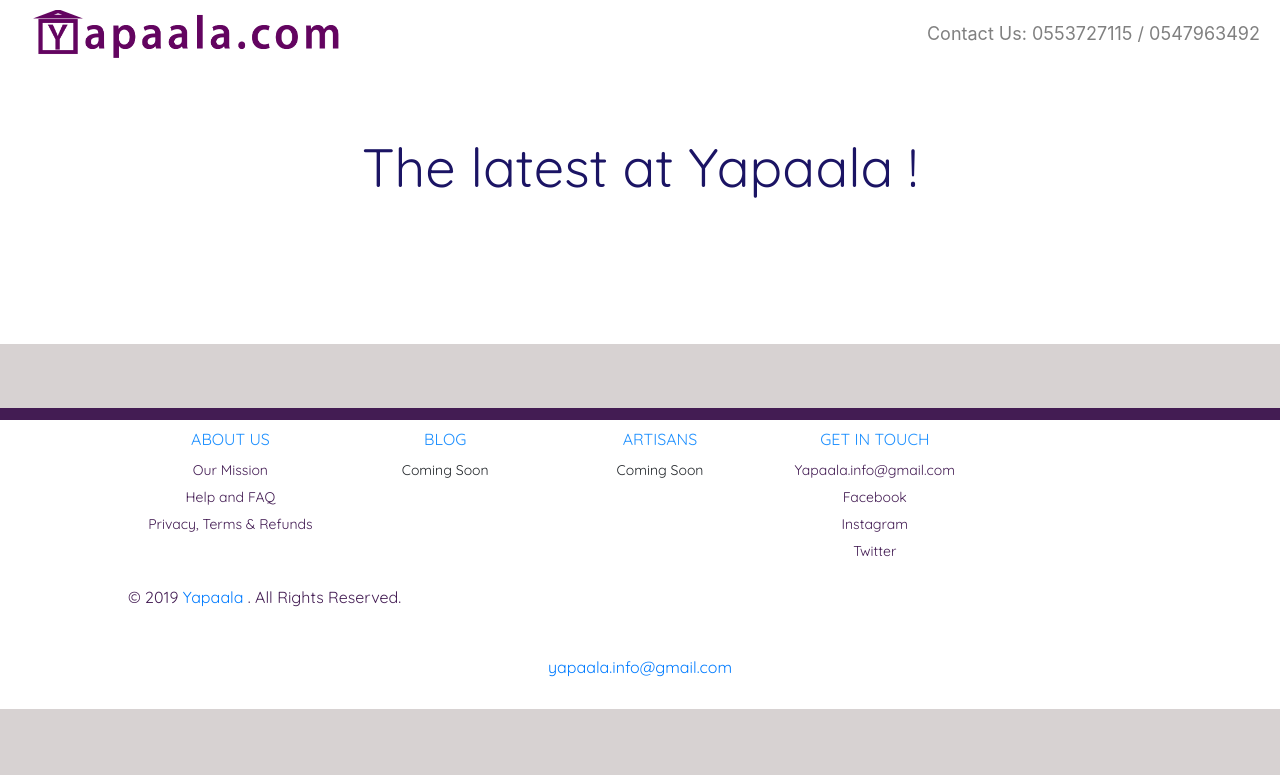
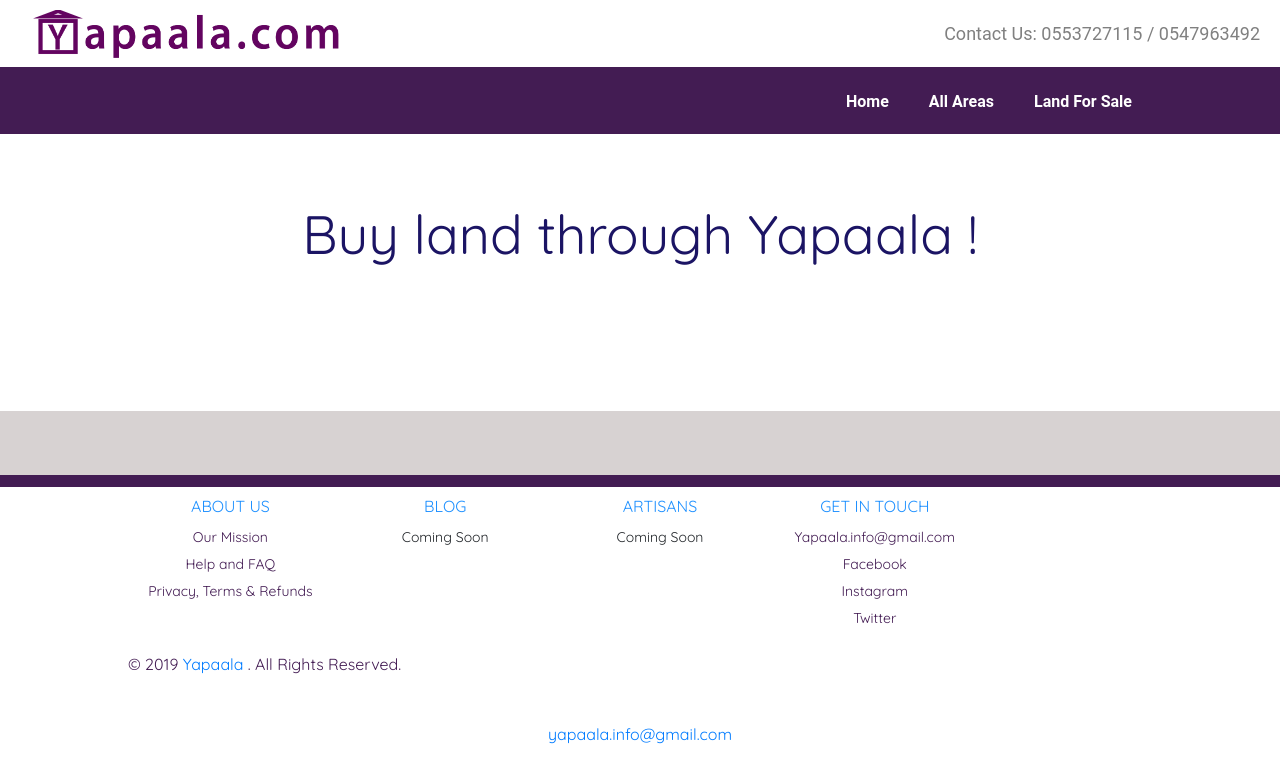
Before and after one commit to rasheedmhd/yapaala, a Django app: page /blog/ in a window 1280 px wide. Shown: the top 775 px of the page. Run offline with Django 3.2, Linux system fonts and the light colour scheme; data that the repository does not hold is empty; some libraries are stand-ins or nearby versions.

Commit message:
Enabled pagination and blog app

```diff
--- a/blog/urls.py
+++ b/blog/urls.py
@@ -1,12 +1,13 @@
 from django.urls import path
 
 from . import views
+from . views import blog_detail
 
 app_name = "blog"
 
 urlpatterns = [
    path('', views.blog_home, name="blog_home"),
-   path('full-post-of-/<str:slug>/', views.blog_detail.as_view(), name="blog_detail"),
+  # path('full-post-of-/<str:slug>/', blog_detail.as_view(), name="blog_detail"),
    path('yapaala/mission', views.mission_view, name="mission"),
    path('help-and-FAQs', views.help_and_faq_view, name="help_and_faq"),
    path('privacy-terms-refunds', views.privacy_and_terms_view, name="terms"),
--- a/blog/views.py
+++ b/blog/views.py
@@ -6,9 +6,11 @@
 
 from .models import Blog
 
+
 def blog_home(request):
     posts = Blog.objects.all()
     return render(request, 'blog/blog_home.html', {'posts':posts})
+
 
 class blog_detail(DetailView):
     model = Blog
@@ -19,12 +21,12 @@
     posts = Blog.objects.all()
     return render(request, 'blog/blog_home.html', {'posts':posts})
 
+
 class blog_home(ListView):
     model = Blog
     paginate_by = 6
     template_name = 'blog/blog_home.html'
 '''
-
 
 def mission_view(request):
     return render(request, 'master/our_mission.html')
--- a/static/css/base/headers.css
+++ b/static/css/base/headers.css
@@ -16,7 +16,6 @@
 	background: #431C53;
 	color: #fff;
 	min-height: 30px;
-	padding-top: 20px;
 	font-family: roboto, sans-serif;
 }
 
@@ -32,6 +31,10 @@
 	color: #fff;
 }
 
+.first ul li {
+	margin: 0 0 0 0;
+}
+
 header a {
 	color:  #fff;
 	text-decoration: none;
@@ -39,6 +42,7 @@
 	font-size: 16px;
 }
 
+*/
 header ul {
 	margin: 0;
 	padding: 0;
@@ -103,3 +107,9 @@
 li {
 	list-style-type: none;
 }
+
+/*SECOND HEADER*/
+#second-header {
+	margin: 0 0 0 0;
+	background-color: #431C53;
+}
--- a/templates/base.html
+++ b/templates/base.html
@@ -6,7 +6,7 @@
     <meta charset="utf-8">
     <title> Room Renting Platform </title>
     <link rel="stylesheet" href="https://stackpath.bootstrapcdn.com/bootstrap/4.3.1/css/bootstrap.min.css" integrity="sha384-ggOyR0iXCbMQv3Xipma34MD+dH/1fQ784/j6cY/iJTQUOhcWr7x9JvoRxT2MZw1T" crossorigin="anonymous">
-   <!-- <link rel="stylesheet" href="{% static '/css/base/headers.css' %}"> -->
+   <link rel="stylesheet" href="{% static '/css/base/headers.css' %}">
     <link rel="stylesheet" href="{% static '/css/base/footer.css' %}">
     <!--<link rel="stylesheet" href="{% static '/css/base/body.css' %}"> -->
     <link rel="stylesheet" href="{% static '/css/base/pagination.css' %}">
@@ -70,17 +70,21 @@
         {% endif %}
       </div>
     </nav>
+-->
 
- SECOND NAV BAR
-  <header>
+ <!--SECOND NAV BAR  -->
+  <header id="second-header">
     <div class="snb_container">
+      <!--
       <div id="branding">
         <a href="{% url 'home:home' %}" ><img class="logo" src="{% static 'assets/yapaala logo.png' %}"></a>
-      </div>
+      </div>-->
       <nav class="first">
-        <ul> We could put banner advertisements here.
+        <ul>
           <li><a href="{% url 'home:home' %}"> Home </a></li>
           <li class="active"><a href="{% url 'home:all' %}"> All Areas </a></li>
+          <li><a href="{% url 'blog:blog_home' %}"> Land For Sale </a></li>
+          <!--
           <li class="list-p"><a href="{% url 'home:create_property' %}"> List Property </a></li>
           <li><a href="{% url 'hotels:hotel' %}"> Hotels </a></li>
           <li><a href="{% url 'blog:blog_home' %}"> Blog </a></li>
@@ -90,23 +94,20 @@
           {% else %}
             <li><a href="{% url 'rental_pay:rental_pay' %}"> Pay Rent </a></li>
           {% endif %}
+        -->
         </ul>
       </nav>
     </div>
   </header>
-
-    THIRD NAV BAR
+<!--
   <nav class="second">
       <ul>
-        <li><a href="{% url 'home:home' %}"> Home </a></li>
-        <li><a href="{% url 'home:comming_soon' %}"> For Rent </a></li>
-        <li><a href="{% url 'home:home' %}"> For Sale </a></li>
-        <li><a href="{% url 'home:comming_soon' %}"> Agents </a> </li>
-        <li class="attn"><a href="{% url 'home:comming_soon' %}"> List Property </a></li>
+        <li><a href="{% url 'home:all' %}"> All Houses </a></li>
+        <li><a href="{% url 'blog:blog_home' %}"> Land For Sale </a></li>
       </ul>
   </nav>
+
 -->
-
   {% endblock %}
 
   {% block title %}
--- a/templates/blog/blog_home.html
+++ b/templates/blog/blog_home.html
@@ -9,7 +9,7 @@
 
 <div class="wrapper">
 
-  <p class="declare"> The latest at Yapaala !</p>
+  <p class="declare"> Buy land through Yapaala !</p>
 
   <div class="main-content">
 
```
Also changed, not shown: home/views.py (+7 -0 lines), templates/home/home.html (+2 -17 lines).
